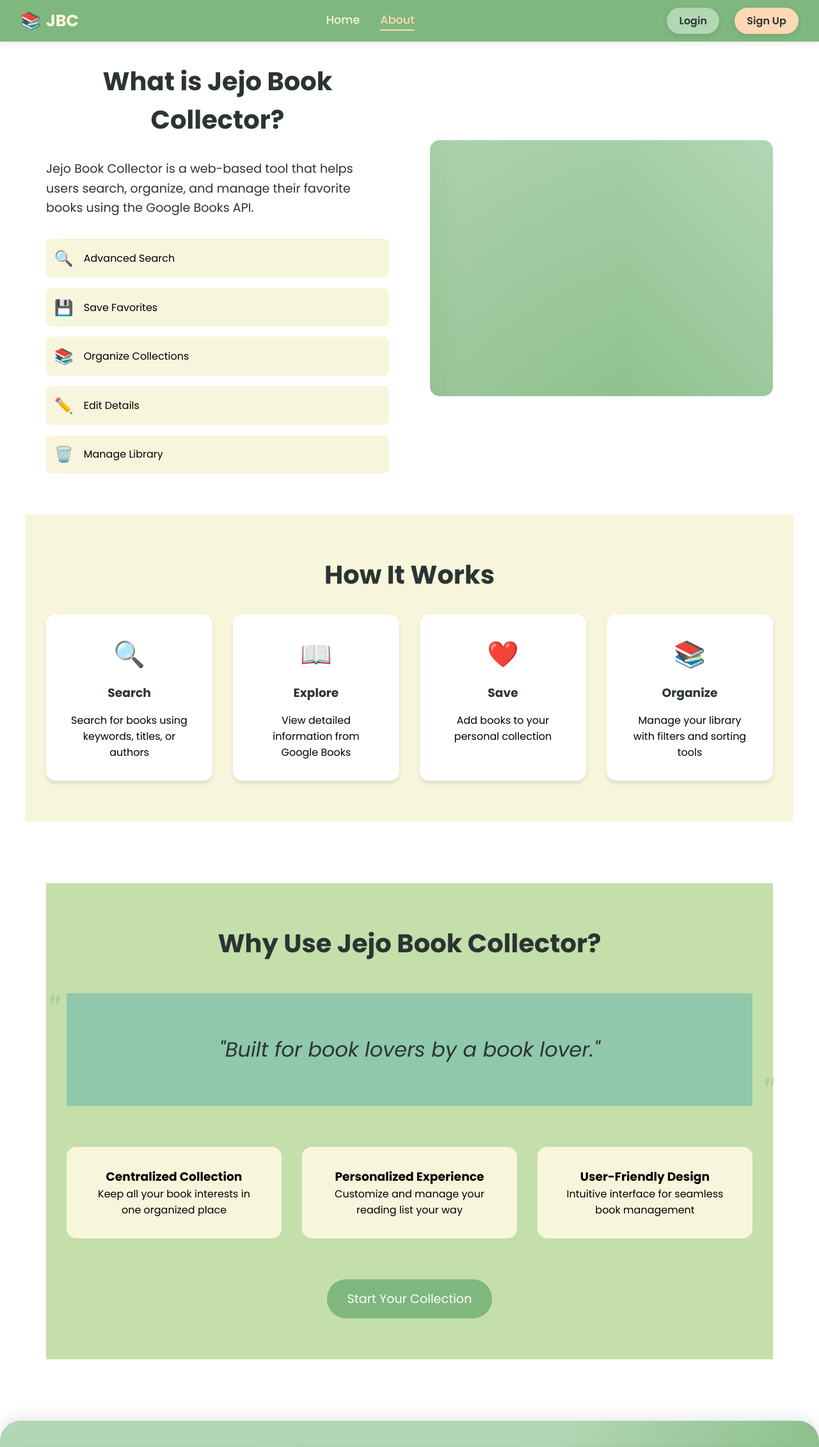
After one commit to Je-Joestar24/jejo_book_collector, a Django app: page /about/ in a window 1280 px wide. The commit adds this page. Shown: the top 2261 px of the page at 64% size. Run offline with Django 5.2, Linux system fonts and the light colour scheme.

Commit message:
ref #06: About page created

```diff
--- a/base/urls.py
+++ b/base/urls.py
@@ -3,6 +3,7 @@ from django.urls import path
 from . import views
 
 urlpatterns = [
-    path('', views.home, name='books'),
-    path('users/',views.users, name='users')
+    path('', views.home, name='home'),
+    path('about/', views.about, name='about'),
+
 ]
--- a/base/views.py
+++ /dev/null
@@ -1,3 +0,0 @@
-from django.shortcuts import render
-
-# Create your views here.
--- a/base/views/__init__.py
+++ b/base/views/__init__.py
@@ -1,2 +1,2 @@
-from .home import *
+from .unauthed import *
 from .users import *
--- /dev/null
+++ b/base/views/unauthed.py
@@ -0,0 +1,9 @@
+from django.shortcuts import render
+
+# Create your views here.
+
+def home(request):
+    return render(request, 'unauthed/home.html')
+
+def about(request):
+    return render(request, 'unauthed/about.html')
--- /dev/null
+++ b/static/css/about/index.css
@@ -0,0 +1,292 @@
+/* About Page Styles */
+.about-container {
+    max-width: var(--container-lg);
+    margin: 0 auto;
+    padding: 2rem;
+}
+
+/* Section Styles */
+.section-title {
+    color: var(--text-dark);
+    font-size: 2.5rem;
+    margin-bottom: 2rem;
+    position: relative;
+    opacity: 0;
+    animation: fadeInUp 0.6s ease forwards;
+}
+
+/* Section 1: Intro */
+.about-intro {
+    display: grid;
+    grid-template-columns: 1fr 1fr;
+    gap: 4rem;
+    margin-bottom: 6rem;
+    align-items: center;
+}
+
+.about-intro__content {
+    opacity: 0;
+    animation: fadeInLeft 0.8s ease forwards;
+}
+
+.about-intro__description {
+    font-size: 1.2rem;
+    line-height: 1.6;
+    color: var(--text-dark);
+    margin-bottom: 2rem;
+}
+
+.feature-list {
+    display: grid;
+    gap: 1rem;
+}
+
+.feature-item {
+    display: flex;
+    align-items: center;
+    gap: 1rem;
+    padding: 0.8rem;
+    background: var(--primary-light);
+    border-radius: 8px;
+    transition: transform 0.3s ease;
+}
+
+.feature-item:hover {
+    transform: translateX(10px);
+    background: var(--primary-blue);
+}
+
+.feature-icon {
+    font-size: 1.5rem;
+}
+
+/* Bookshelf Animation */
+.about-intro__image {
+    position: relative;
+    height: 400px;
+    opacity: 0;
+    animation: fadeInRight 0.8s ease 0.3s forwards;
+}
+
+.bookshelf-animation {
+    height: 100%;
+    background: linear-gradient(45deg, var(--primary-green), var(--primary-blue));
+    border-radius: 15px;
+    position: relative;
+    overflow: hidden;
+}
+
+.bookshelf-animation::before {
+    content: '';
+    position: absolute;
+    width: 100%;
+    height: 100%;
+    background: linear-gradient(90deg, transparent, rgba(255, 255, 255, 0.2), transparent);
+    transform: translateX(-100%);
+    animation: shine 3s infinite;
+}
+
+/* Section 2: How It Works */
+.how-it-works {
+    background: var(--primary-light);
+    padding: 4rem 2rem;
+    margin: -2rem;
+    margin-bottom: 6rem;
+}
+
+.steps-container {
+    display: grid;
+    grid-template-columns: repeat(auto-fit, minmax(250px, 1fr));
+    gap: 2rem;
+    opacity: 0;
+    animation: fadeInUp 0.8s ease 0.4s forwards;
+}
+
+.step-card {
+    background: white;
+    padding: 2rem;
+    border-radius: 15px;
+    text-align: center;
+    box-shadow: 0 4px 6px var(--shadow-light);
+    transition: transform 0.3s ease, box-shadow 0.3s ease;
+}
+
+.step-card:hover {
+    transform: translateY(-10px);
+    box-shadow: 0 10px 20px var(--shadow-light);
+}
+
+.step-icon {
+    font-size: 2.5rem;
+    margin-bottom: 1rem;
+}
+
+.step-card h3 {
+    color: var(--text-dark);
+    margin-bottom: 1rem;
+}
+
+/* Section 3: Why Use */
+.why-use {
+    text-align: center;
+    opacity: 0;
+    animation: fadeInUp 0.8s ease 0.6s forwards;
+}
+
+.testimonial {
+    font-size: 2rem;
+    font-style: italic;
+    color: var(--text-dark);
+    margin: 3rem 0;
+    position: relative;
+}
+
+.testimonial::before,
+.testimonial::after {
+    content: '"';
+    color: var(--primary-green);
+    font-size: 4rem;
+    position: absolute;
+    opacity: 0.3;
+}
+
+.testimonial::before {
+    left: -2rem;
+    top: -1rem;
+}
+
+.testimonial::after {
+    right: -2rem;
+    bottom: -2rem;
+}
+
+.benefits-list {
+    display: grid;
+    grid-template-columns: repeat(auto-fit, minmax(250px, 1fr));
+    gap: 2rem;
+    margin: 4rem 0;
+}
+
+.benefit-item {
+    padding: 2rem;
+    background: var(--primary-light);
+    border-radius: 15px;
+    transition: transform 0.3s ease;
+}
+
+.benefit-item:hover {
+    transform: scale(1.05);
+}
+
+.cta-button {
+    display: inline-block;
+    padding: 1rem 2rem;
+    background: var(--primary-green);
+    color: white;
+    border-radius: 30px;
+    font-size: 1.2rem;
+    transition: transform 0.3s ease, background-color 0.3s ease;
+}
+
+.cta-button:hover {
+    transform: scale(1.05);
+    background: var(--secondary-green);
+}
+
+/* Animations */
+@keyframes fadeInUp {
+    from {
+        opacity: 0;
+        transform: translateY(30px);
+    }
+    to {
+        opacity: 1;
+        transform: translateY(0);
+    }
+}
+
+@keyframes fadeInLeft {
+    from {
+        opacity: 0;
+        transform: translateX(-30px);
+    }
+    to {
+        opacity: 1;
+        transform: translateX(0);
+    }
+}
+
+@keyframes fadeInRight {
+    from {
+        opacity: 0;
+        transform: translateX(30px);
+    }
+    to {
+        opacity: 1;
+        transform: translateX(0);
+    }
+}
+
+@keyframes shine {
+    to {
+        transform: translateX(100%);
+    }
+}
+
+/* Responsive Design */
+@media (max-width: 968px) {
+    .about-intro {
+        grid-template-columns: 1fr;
+        gap: 2rem;
+    }
+
+    .about-intro__image {
+        height: 300px;
+    }
+
+    .section-title {
+        font-size: 2rem;
+    }
+
+    .testimonial {
+        font-size: 1.5rem;
+    }
+
+    .testimonial::before,
+    .testimonial::after {
+        font-size: 3rem;
+    }
+}
+
+@media (max-width: 576px) {
+    .about-container {
+        padding: 1rem;
+    }
+
+    .how-it-works {
+        padding: 2rem 1rem;
+        margin: -1rem;
+    }
+
+    .section-title {
+        font-size: 1.8rem;
+    }
+
+    .about-intro__description {
+        font-size: 1rem;
+    }
+
+    .feature-item {
+        padding: 0.6rem;
+    }
+
+    .testimonial {
+        font-size: 1.2rem;
+        margin: 2rem 0;
+    }
+
+    .testimonial::before,
+    .testimonial::after {
+        font-size: 2rem;
+    }
+}
--- a/static/css/main.css
+++ b/static/css/main.css
@@ -1,6 +1,7 @@
 @import './home/index.css';
 @import './footer/index.css';
 @import './header/index.css';
+@import './about/index.css';
 
 :root {
   /* Primary Colors */
--- a/templates/unauthed/about.html
+++ b/templates/unauthed/about.html
@@ -0,0 +1,19 @@
+{% extends 'base/unauthed.html' %}
+
+{% block title %}About{% endblock %}
+
+{% block header_display %}
+
+{% include 'base/header.html' with authed=False active='about' %}
+
+{% endblock %}
+
+{% block content %}
+<main class="about-container" role="main">
+
+    {% include 'unauthed/about/what.html' %}
+    {% include 'unauthed/about/how.html' %}
+    {% include 'unauthed/about/why.html' %}
+
+</main>
+{% endblock %}
--- /dev/null
+++ b/templates/unauthed/about/how.html
@@ -0,0 +1,26 @@
+<!-- Section 2: How It Works -->
+<section class="how-it-works" role="region" aria-labelledby="how-it-works-title">
+    <h2 id="how-it-works-title" class="section-title">How It Works</h2>
+    <div class="steps-container">
+        <div class="step-card" role="article">
+            <div class="step-icon">🔍</div>
+            <h3>Search</h3>
+            <p>Search for books using keywords, titles, or authors</p>
+        </div>
+        <div class="step-card" role="article">
+            <div class="step-icon">📖</div>
+            <h3>Explore</h3>
+            <p>View detailed information from Google Books</p>
+        </div>
+        <div class="step-card" role="article">
+            <div class="step-icon">❤️</div>
+            <h3>Save</h3>
+            <p>Add books to your personal collection</p>
+        </div>
+        <div class="step-card" role="article">
+            <div class="step-icon">📚</div>
+            <h3>Organize</h3>
+            <p>Manage your library with filters and sorting tools</p>
+        </div>
+    </div>
+</section>
--- /dev/null
+++ b/templates/unauthed/about/what.html
@@ -0,0 +1,33 @@
+<!-- Section 1: What is Jejo Book Collector? -->
+<section class="about-intro" role="region" aria-labelledby="about-intro-title">
+    <div class="about-intro__content">
+        <h1 id="about-intro-title" class="section-title">What is Jejo Book Collector?</h1>
+        <p class="about-intro__description">Jejo Book Collector is a web-based tool that helps users search, organize,
+            and manage their favorite books using the Google Books API.</p>
+        <ul class="feature-list" role="list">
+            <li class="feature-item" role="listitem">
+                <span class="feature-icon">🔍</span>
+                <span class="feature-text">Advanced Search</span>
+            </li>
+            <li class="feature-item" role="listitem">
+                <span class="feature-icon">💾</span>
+                <span class="feature-text">Save Favorites</span>
+            </li>
+            <li class="feature-item" role="listitem">
+                <span class="feature-icon">📚</span>
+                <span class="feature-text">Organize Collections</span>
+            </li>
+            <li class="feature-item" role="listitem">
+                <span class="feature-icon">✏️</span>
+                <span class="feature-text">Edit Details</span>
+            </li>
+            <li class="feature-item" role="listitem">
+                <span class="feature-icon">🗑️</span>
+                <span class="feature-text">Manage Library</span>
+            </li>
+        </ul>
+    </div>
+    <div class="about-intro__image" role="img" aria-label="Decorative illustration of a digital bookshelf">
+        <div class="bookshelf-animation"></div>
+    </div>
+</section>
--- /dev/null
+++ b/templates/unauthed/about/why.html
@@ -0,0 +1,24 @@
+<!-- Section 3: Why Use Jejo Book Collector? -->
+<section class="why-use" role="region" aria-labelledby="why-use-title">
+    <h2 id="why-use-title" class="section-title">Why Use Jejo Book Collector?</h2>
+    <div class="benefits-container">
+        <blockquote class="testimonial">
+            "Built for book lovers by a book lover."
+        </blockquote>
+        <div class="benefits-list">
+            <div class="benefit-item">
+                <h3>Centralized Collection</h3>
+                <p>Keep all your book interests in one organized place</p>
+            </div>
+            <div class="benefit-item">
+                <h3>Personalized Experience</h3>
+                <p>Customize and manage your reading list your way</p>
+            </div>
+            <div class="benefit-item">
+                <h3>User-Friendly Design</h3>
+                <p>Intuitive interface for seamless book management</p>
+            </div>
+        </div>
+        <a href="{% url 'home' %}" class="cta-button" role="button">Start Your Collection</a>
+    </div>
+</section>
```
Also changed, not shown: base/views/home.py (deleted, +0 -11 lines).
